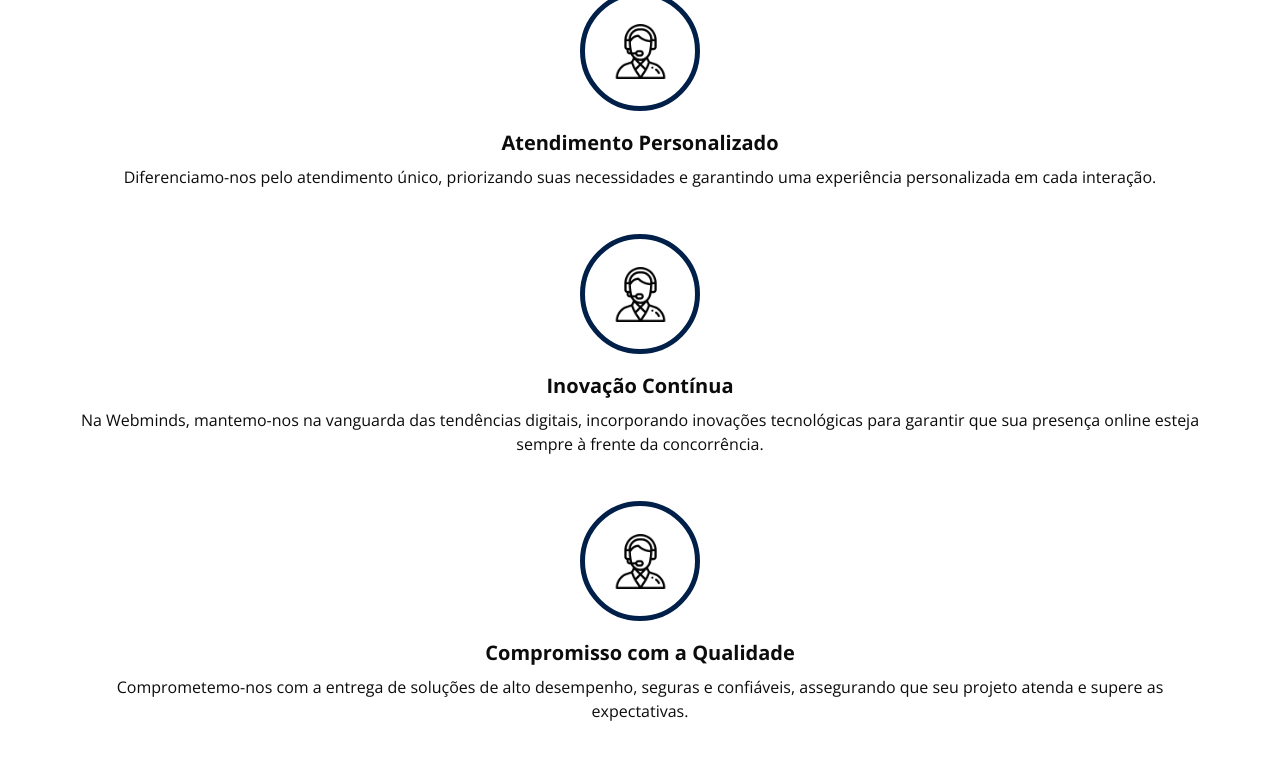
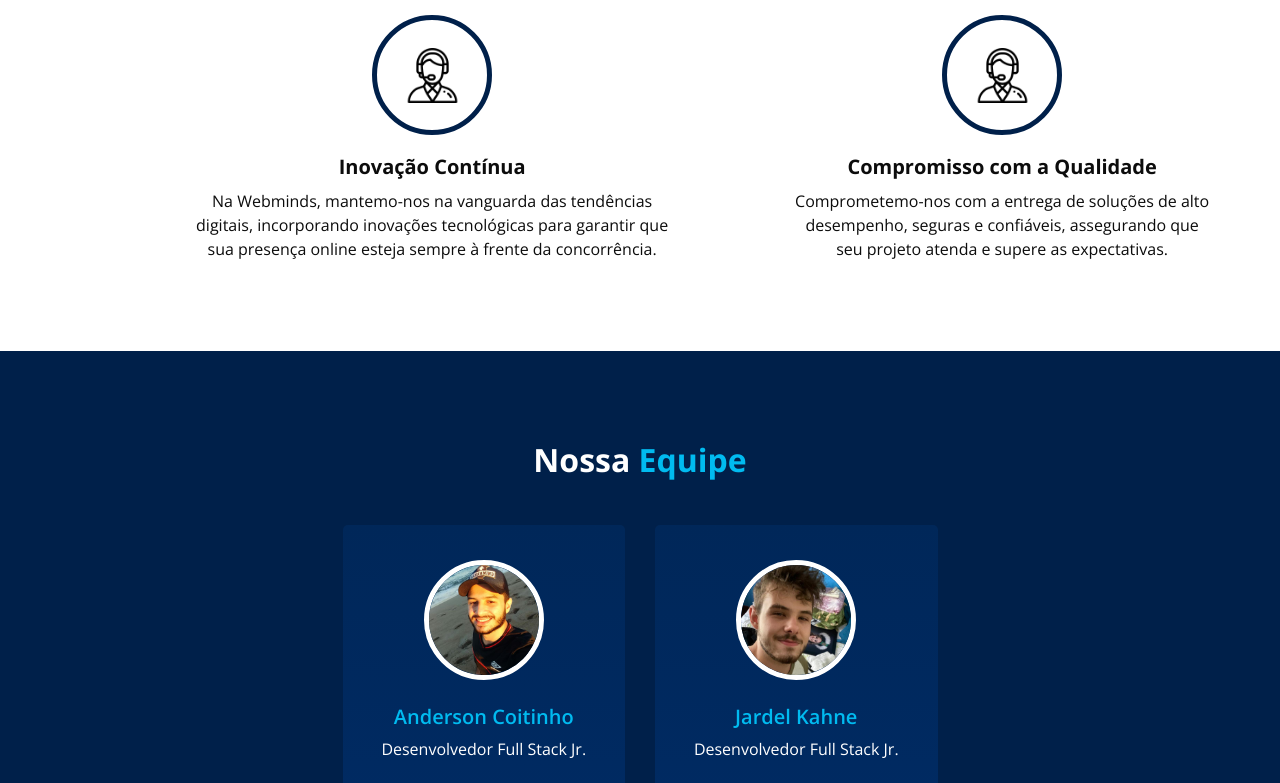
Before and after one commit to webmindsdevelopment/webmindsdevelopment, a plain HTML site: page index.html in a window 1280 px wide. Shown: the part 2650-3433 px from the top of the page. Drawn offline with nearby package versions, Linux system fonts and the light colour scheme.

Commit message:
att jk 1.5

```diff
--- a/css/responsive.css
+++ b/css/responsive.css
@@ -30,7 +30,9 @@
     margin: 5px 0;
   }
 
-
+  .why_container{
+    display: block;
+  }
 }
 
 @media (max-width: 768px) {
--- a/css/style.css
+++ b/css/style.css
@@ -534,12 +534,14 @@ a:focus {
   scale: 1.1;
 }
 
+
 .why_section .box {
   margin-top: 45px;
   display: -webkit-box;
   display: -ms-flexbox;
   display: flex;
-  -webkit-box-orient: vertical;
+  margin-left: 10%;
+  -webkit-box-orient: horizontal;
   -webkit-box-direction: normal;
       -ms-flex-direction: column;
           flex-direction: column;
@@ -547,6 +549,10 @@ a:focus {
       -ms-flex-align: center;
           align-items: center;
   text-align: center;
+}
+.why_container{
+  display: flex;
+  width: 100%;
 }
 
 .why_section .box .img-box {
@@ -672,7 +678,7 @@ a:focus {
   display: flex;
   -webkit-box-pack: justify;
       -ms-flex-pack: justify;
-          justify-content: space-between;
+          justify-content: space-around;
 }
 
 .team_section .team_container .box .social_box a {
--- a/index.html
+++ b/index.html
@@ -223,7 +223,6 @@
   <!-- Quem somos fim-->
 
   <!-- Porque nós -->
-
   <section class="why_section layout_padding" id="pqnos">
     <div class="container">
       <div class="heading_container heading_center">
@@ -260,6 +259,8 @@
             </p>
           </div>
         </div>
+      </div>
+      <div class="why_container">
         <div class="box">
           <div class="img-box">
             <img src="images/atend.png" alt="">
```
